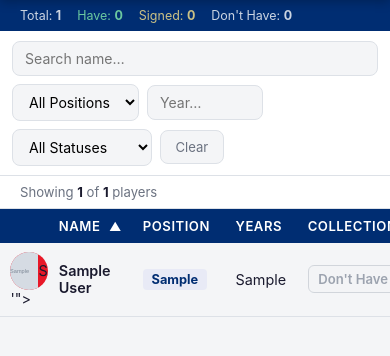
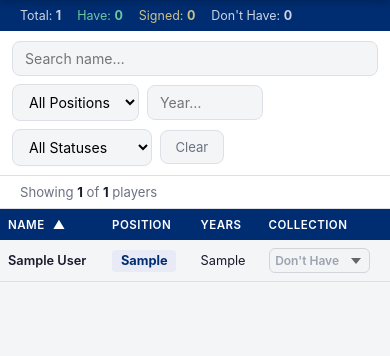
Before and after one commit to Tfols/phillies-roster, a Flask app: page / in a window 390 px wide. Shown: the part 66-422 px from the top of the page. Run offline with Flask 3, Linux system fonts and the light colour scheme; the visitor is signed in with stand-in values (Sample User, id 1); tables that the repository leaves empty hold one stand-in row (values such as "Sample post"); grey boxes marked "Sample" are stand-in pictures.

Commit message:
Fix: icon border removed, avatar stacking, mobile table fits iPhone, no more '"> artifact
Co-Authored-By: Claude Sonnet 4.6 <noreply@anthropic.com>

```diff
--- a/generate_icons.py
+++ b/generate_icons.py
@@ -41,11 +41,6 @@ def make_icon(size: int) -> Image.Image:
     draw.rounded_rectangle([0, 0, size - 1, size - 1],
                            radius=radius, fill=PHILLIES_RED)
 
-    # Thin white border
-    bw = max(2, size // 48)
-    draw.rounded_rectangle([bw, bw, size - bw - 1, size - bw - 1],
-                           radius=radius - bw, outline=WHITE, width=bw)
-
     # "P" glyph centred
     font_size = int(size * 0.62)
     font = load_font(font_size)
--- a/static/css/style.css
+++ b/static/css/style.css
@@ -257,18 +257,28 @@ th.sort-active .sort-icon { opacity: 1; }
   border-radius: 50%;
   overflow: hidden;
   background: var(--red);
+  position: relative;
+  flex-shrink: 0;
+}
+/* Image absolutely fills the circle, covering initials beneath */
+.avatar-img {
+  position: absolute;
+  inset: 0;
+  width: 100%; height: 100%;
+  object-fit: cover;
+  object-position: top center;
+}
+/* Initials sit beneath as fallback — visible only when image hides itself */
+.avatar-initials {
+  position: absolute;
+  inset: 0;
   display: flex;
   align-items: center;
   justify-content: center;
-  flex-shrink: 0;
-}
-.avatar-wrap img { width: 100%; height: 100%; object-fit: cover; }
-.avatar-initials {
   color: var(--white);
   font-size: .72rem;
   font-weight: 700;
   line-height: 1;
-  text-align: center;
 }
 
 /* ── Player name ─────────────────────────────────────────────────────────── */
@@ -359,6 +369,15 @@ th.sort-active .sort-icon { opacity: 1; }
   .filter-bar { padding: .6rem .75rem; gap: .5rem; }
   #searchInput { flex: 1 1 100%; }
   .stats-bar { gap: 1rem; font-size: .78rem; }
-  .roster-table th, .roster-table td { padding: .55rem .65rem; }
-  .roster-table { min-width: 420px; }
+
+  /* Hide photo column — saves ~50px, lets table fit 375px screens */
+  .col-photo { display: none; }
+
+  /* Table fits iPhone without horizontal scroll */
+  .roster-table { min-width: 0; width: 100%; font-size: .8rem; }
+  .roster-table th { padding: .5rem .5rem; font-size: .72rem; }
+  .roster-table td { padding: .5rem .5rem; }
+
+  /* Compact status dropdown on mobile */
+  .status-select { font-size: .75rem; padding: .25rem .35rem; padding-right: 1.3rem; }
 }
--- a/static/js/app.js
+++ b/static/js/app.js
@@ -117,20 +117,14 @@ function render() {
 // ── Avatar ─────────────────────────────────────────────────────────────────
 function avatarHTML(p) {
   const initials = p.full_name
-    .split(' ')
-    .filter(Boolean)
-    .map(w => w[0])
-    .slice(0, 2)
-    .join('');
+    .split(' ').filter(Boolean).map(w => w[0]).slice(0, 2).join('');
 
-  if (p.photo_url) {
-    return `
-      <div class="avatar-wrap">
-        <img src="${esc(p.photo_url)}" alt="${esc(p.full_name)}" loading="lazy"
-             onerror="this.parentNode.innerHTML='<div class=\\"avatar-initials\\">${esc(initials)}</div>'">
-      </div>`;
-  }
-  return `<div class="avatar-wrap"><div class="avatar-initials">${esc(initials)}</div></div>`;
+  // Initials div always present as background; image absolutely overlays it.
+  // On error the image hides itself, revealing initials cleanly.
+  const img = p.photo_url
+    ? `<img class="avatar-img" src="${esc(p.photo_url)}" alt="" loading="lazy" onerror="this.style.display='none'">`
+    : '';
+  return `<div class="avatar-wrap">${img}<div class="avatar-initials">${esc(initials)}</div></div>`;
 }
 
 // ── Status select HTML ─────────────────────────────────────────────────────
```
Also changed, not shown: static/icons/icon-192.png, static/icons/icon-512.png.
